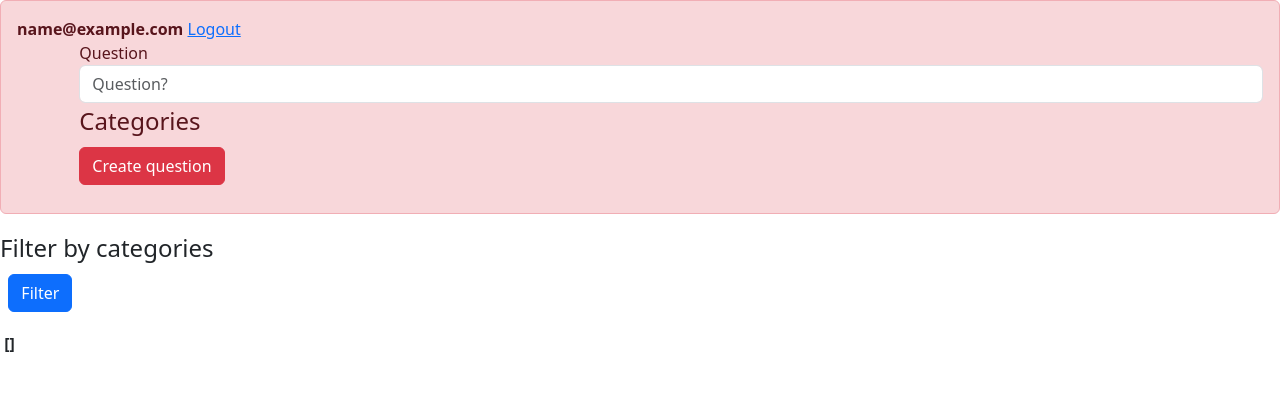
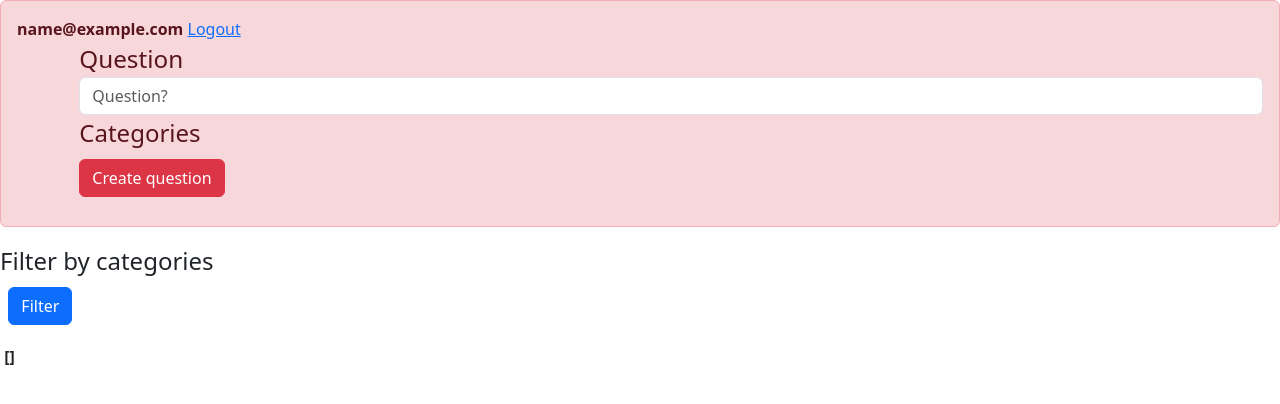
Before and after one commit to dberstein/recanati-voted, a PHP site: template src/templates/index.html in a window 1280 px wide. Shown: the top 404 px of the page. Run offline with PHP 8.4, Linux system fonts and the light colour scheme; the template is opened without the code that fills it, so the values that code supplies are empty; the visitor is signed in with stand-in values (Sample User, id 1); some libraries are stand-ins or nearby versions.

Commit message:
css fixes

```diff
--- a/src/html/static/css/main.css
+++ b/src/html/static/css/main.css
@@ -1,6 +1,10 @@
 form#create-question {
     padding-left: 5%;
     padding-bottom: 1%;
+}
+
+#create-question > label {
+    font-size: calc(1.275rem + .3vw);
 }
 
 div#body {
--- a/src/templates/login.html
+++ b/src/templates/login.html
@@ -7,7 +7,7 @@
         <link href="https://cdn.jsdelivr.net/npm/bootstrap@5.3.3/dist/css/bootstrap.min.css" rel="stylesheet" integrity="sha384-QWTKZyjpPEjISv5WaRU9OFeRpok6YctnYmDr5pNlyT2bRjXh0JMhjY6hW+ALEwIH" crossorigin="anonymous">
     </head>
     <body>
-        <div id="header">
+        <div id="header" class="form-check alert alert-danger">
             Login with email address <br/>
         </div>
         <br/>
```
